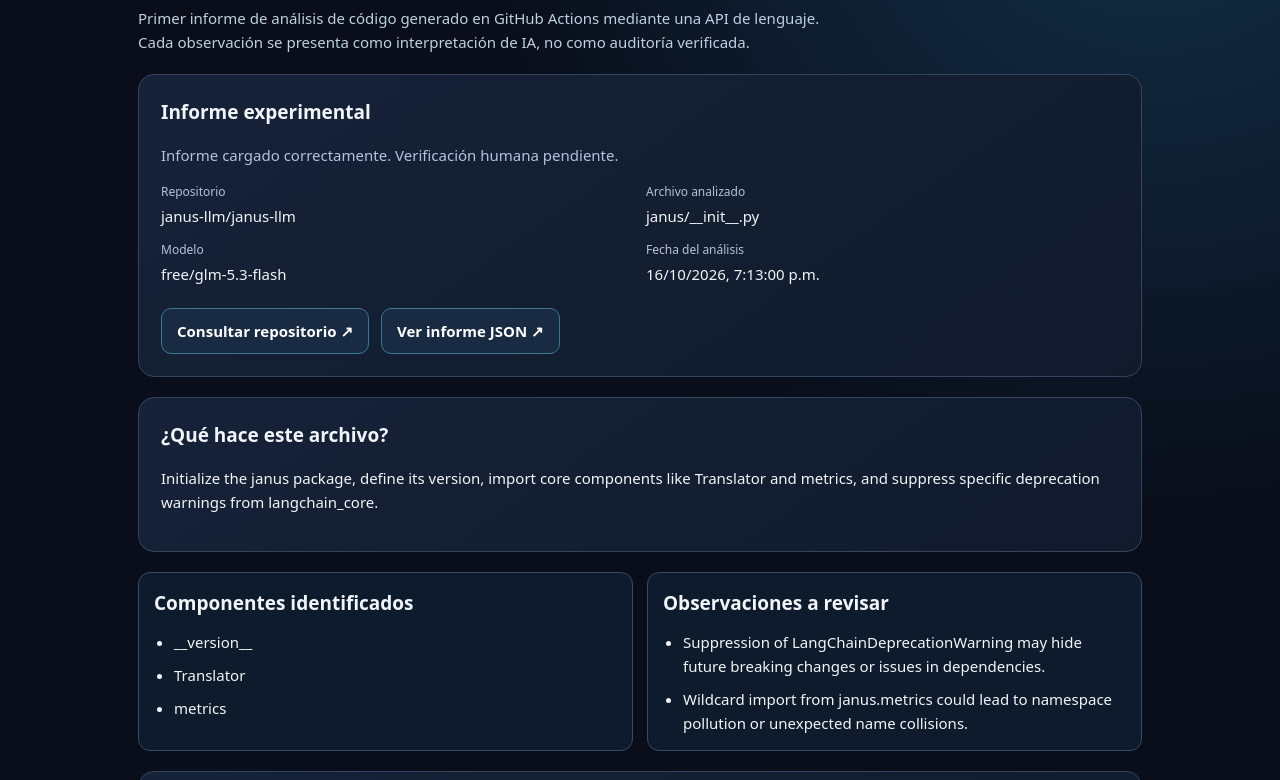
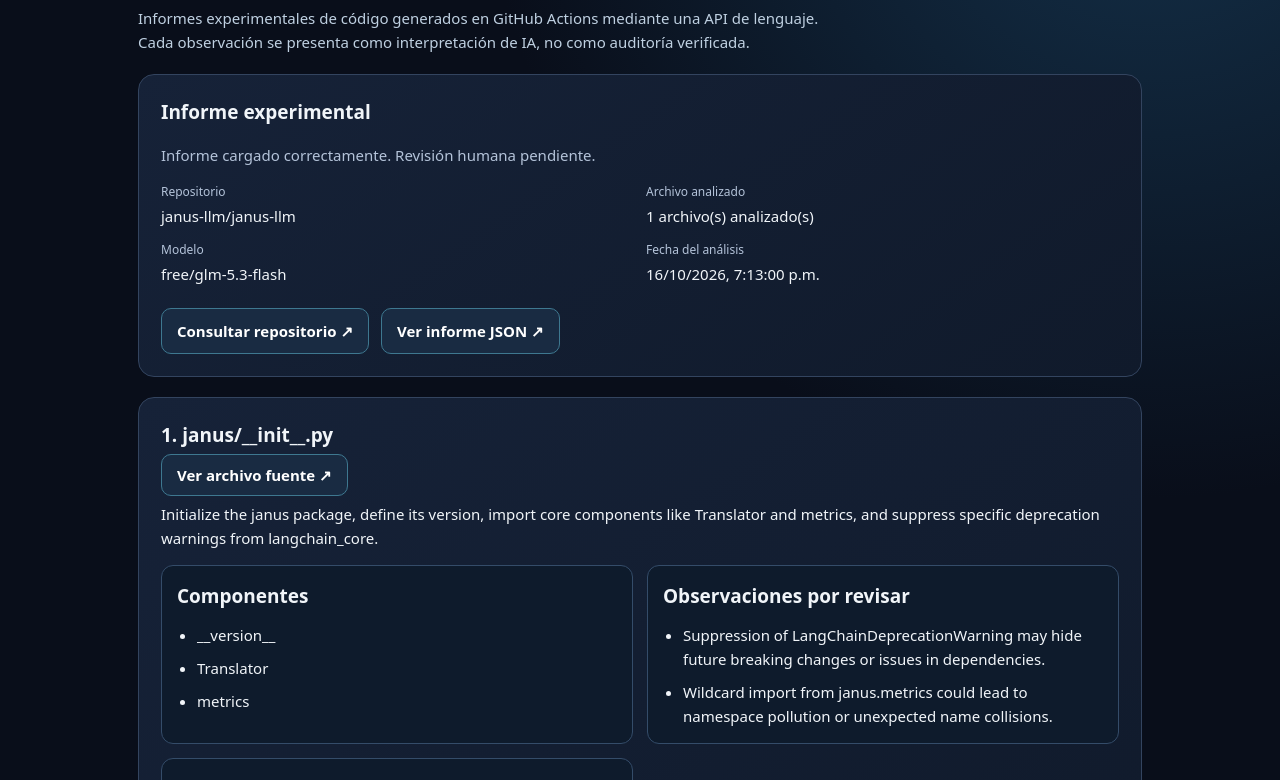
Before and after one commit to Tuconsultor/UnRepo, a plain HTML site: page intelligence.html in a window 1280 px wide. Shown: the part 172-952 px from the top of the page. Drawn offline with Linux system fonts and the light colour scheme.

Commit message:
Render schema 1 and schema 2 multi-file reports safely

```diff
--- a/intelligence.html
+++ b/intelligence.html
@@ -14,42 +14,97 @@
 <main>
 <nav class="top"><a class="logo" href="./" aria-label="Volver al catálogo Nexus">UNREPO <span>· NEXUS</span></a><span class="pill">INTELLIGENCE LAB · BETA</span></nav>
 <h1>Conocimiento que nace del <span style="color:#22d3ee">código.</span></h1>
-<p class="lead">Primer informe de análisis de código generado en GitHub Actions mediante una API de lenguaje. Cada observación se presenta como interpretación de IA, no como auditoría verificada.</p>
+<p class="lead">Informes experimentales de código generados en GitHub Actions mediante una API de lenguaje. Cada observación se presenta como interpretación de IA, no como auditoría verificada.</p>
 <div class="card"><h2>Informe experimental</h2><p id="status" class="muted" role="status">Cargando informe real…</p><div id="report" hidden>
 <dl class="meta"><div><dt>Repositorio</dt><dd id="repository"></dd></div><div><dt>Archivo analizado</dt><dd id="file"></dd></div><div><dt>Modelo</dt><dd id="model"></dd></div><div><dt>Fecha del análisis</dt><dd id="generated"></dd></div></dl>
 <div class="actions"><a id="sourceLink" class="button secondary" target="_blank" rel="noopener noreferrer">Consultar repositorio ↗</a><a href="./data/intelligence/latest.json" class="button secondary">Ver informe JSON ↗</a></div></div></div>
-<div id="details" hidden>
-<section class="card"><h2>¿Qué hace este archivo?</h2><p id="purpose"></p></section>
-<div class="grid"><section class="box"><h2>Componentes identificados</h2><ul id="components"></ul></section><section class="box"><h2>Observaciones a revisar</h2><ul id="risks"></ul></section></div>
-<section class="card"><h2>Elementos citados por el modelo</h2><ul id="evidence"></ul></section>
-<p class="notice">⚠️ Análisis preliminar de un solo archivo. Los posibles riesgos requieren revisión humana y contraste con el código fuente. La clave de API nunca se incluye en los informes.</p>
-</div>
+<div id="details" hidden></div>
+
 <footer>UnRepo Nexus · Intelligence Lab · Los informes publicados son instantáneas estáticas. La ejecución de IA ocurre únicamente en GitHub Actions.</footer>
 </main>
 <script>
 "use strict";
-const $=id=>document.getElementById(id);
-function setList(id,items){const root=$(id);root.replaceChildren();for(const item of items){const li=document.createElement("li");li.textContent=String(item);root.append(li)}}
+const $ = id => document.getElementById(id);
+function element(tag,className,text){
+ const el=document.createElement(tag);
+ if(className)el.className=className;
+ if(text!==undefined)el.textContent=String(text);
+ return el;
+}
+function list(items){
+ const ul=element("ul");
+ for(const value of items){ul.append(element("li","",value))}
+ return ul;
+}
+function section(title,content){
+ const area=element("section","card");
+ area.append(element("h2","",title),content);
+ return area;
+}
+function renderFile(details,entry,index){
+ const data=entry.analysis;
+ const root=element("section","card");
+ root.append(element("h2","",String(index+1)+". "+entry.file));
+ const source=element("a","button secondary","Ver archivo fuente ↗");
+ const repo=$("repository").textContent;
+ const revision=$("revisionValue").textContent;
+ source.href="https://github.com/"+repo+"/blob/"+encodeURIComponent(revision)+"/"+entry.file.split("/").map(encodeURIComponent).join("/");
+ source.target="_blank";source.rel="noopener noreferrer";
+ root.append(source,element("p","",data.purpose||"Sin descripción"));
+ const layout=element("div","grid");
+ for(const [heading,values] of [
+  ["Componentes",data.components],["Observaciones por revisar",data.risks],
+  ["Evidencia declarada por IA",data.evidence]
+ ]){
+  const panel=element("div","box");
+  panel.append(element("h2","",heading),list(Array.isArray(values)?values:[]));
+  layout.append(panel);
+ }
+ root.append(layout);
+ details.append(root);
+}
 (async()=>{
  try{
   const response=await fetch("./data/intelligence/latest.json",{cache:"no-store"});
-  if(!response.ok)throw new Error("No se pudo obtener el informe");
+  if(!response.ok)throw Error("HTTP");
   const data=await response.json();
-  if(data.schema!==1||typeof data.repository!=="string"||!Array.isArray(data.analysis?.components))throw new Error("Formato de informe incompatible");
-  if(!/^[a-zA-Z0-9_.-]+\/[a-zA-Z0-9_.-]+$/.test(data.repository))throw new Error("Identificador de repositorio no válido");
+  if(![1,2].includes(data.schema)||typeof data.repository!=="string"||!data.repository.match(/^[A-Za-z0-9_.-]+\/[A-Za-z0-9_.-]+$/)){
+   throw Error("SCHEMA");
+  }
+  const files=data.schema===2 ? data.files : [{file:data.file,blob_sha:data.revision,analysis:data.analysis}];
+  if(!Array.isArray(files)||files.length<1||files.length>20)throw Error("FILES");
+  const revision=String(data.commit||data.revision||"");
+  if(!/^[a-f0-9]{40}$/i.test(revision))throw Error("REVISION");
   $("repository").textContent=data.repository;
-  $("file").textContent=String(data.file||"No especificado");
-  $("model").textContent=String(data.model||"No especificado");
-  $("generated").textContent=data.generated_at&&!Number.isNaN(Date.parse(data.generated_at))?new Date(data.generated_at).toLocaleString("es-MX"):"No especificada";
-  $("purpose").textContent=String(data.analysis.purpose||"Sin descripción");
-  setList("components",data.analysis.components||[]);
-  setList("risks",data.analysis.risks||[]);
-  setList("evidence",data.analysis.evidence||[]);
+  $("file").textContent=files.length+" archivo(s) analizado(s)";
+  $("model").textContent=String(data.model||"No indicado");
+  $("generated").textContent=data.generated_at&&!Number.isNaN(Date.parse(data.generated_at))?new Date(data.generated_at).toLocaleString("es-MX"):"No disponible";
   const repoUrl="https://github.com/"+data.repository;
   $("sourceLink").href=repoUrl;
-  $("status").textContent="Informe cargado correctamente. Verificación humana pendiente.";
-  $("report").hidden=false;$("details").hidden=false;
- }catch(err){$("status").textContent="No fue posible cargar el informe. Revisa el archivo JSON o intenta recargar la página.";$("status").classList.add("error")}
+  const rev=document.createElement("span");rev.id="revisionValue";rev.hidden=true;rev.textContent=revision;
+  $("report").append(rev);
+  const details=$("details");details.replaceChildren();
+  files.forEach((entry,index)=>{
+    if(!entry||typeof entry.file!=="string"||!entry.analysis||typeof entry.analysis.purpose!=="string")throw Error("FILE_SCHEMA");
+    if(entry.file.includes("..")||entry.file.startsWith("/")||entry.file.includes("\\"))throw Error("FILE_PATH");
+    renderFile(details,entry,index);
+  });
+  const notice=element("p","notice","⚠️ Interpretación no verificada de una muestra limitada; no constituye auditoría de seguridad.");
+  details.append(notice);
+  if(data.schema===2&&data.usage){
+    const u=data.usage;
+    details.append(section("Consumo de la ejecución",element("p","muted",
+      "Solicitudes: "+u.calls+" · Tokens de entrada estimados: "+u.estimated_input_tokens+
+      " · Reserva máxima de salida: "+u.max_output_tokens_reserved+
+      ". Estos valores NO garantizan costo cero ni son un límite de facturación del proveedor."
+    )));
+  }
+  $("status").textContent="Informe cargado correctamente. Revisión humana pendiente.";
+  $("report").hidden=false;details.hidden=false;
+ }catch(error){
+  $("status").textContent="No fue posible cargar el informe. Revisa su formato o vuelve a intentar.";
+  $("status").classList.add("error");
+ }
 })();
 </script>
 </body>
```
